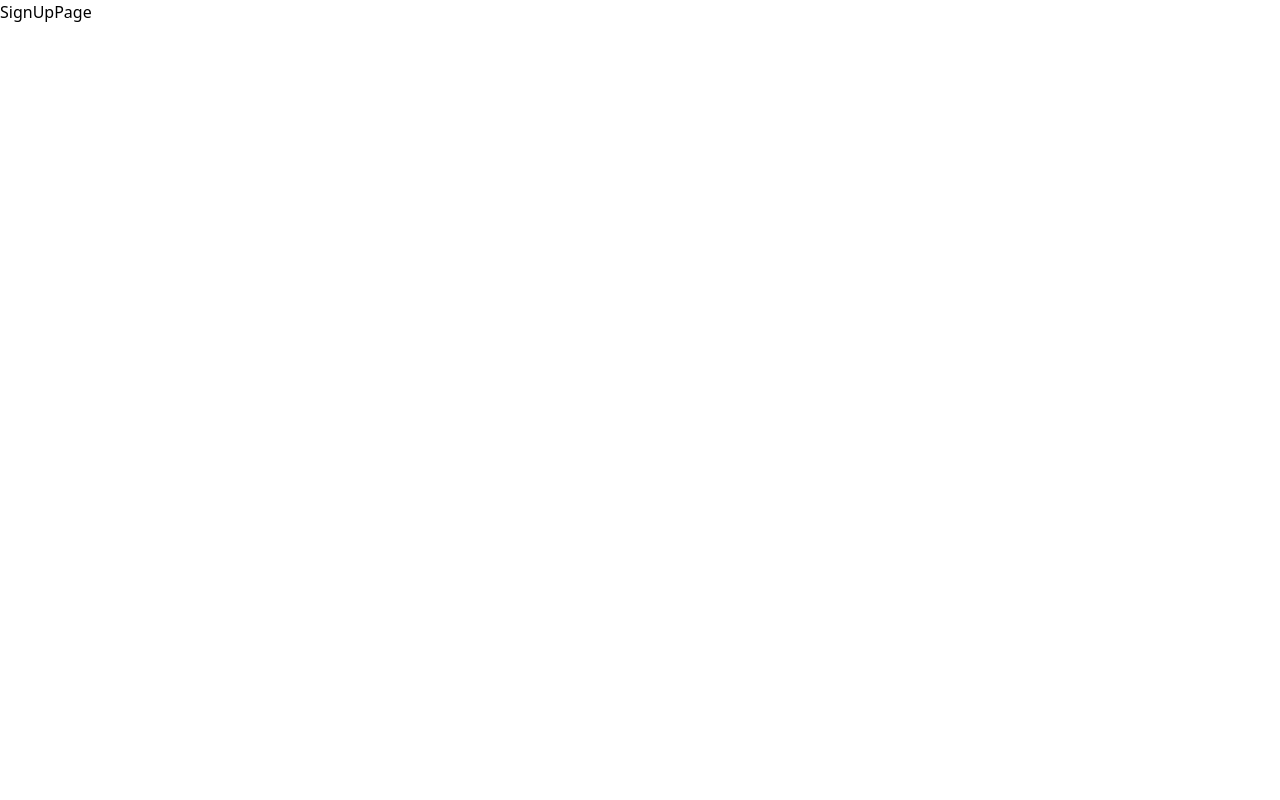
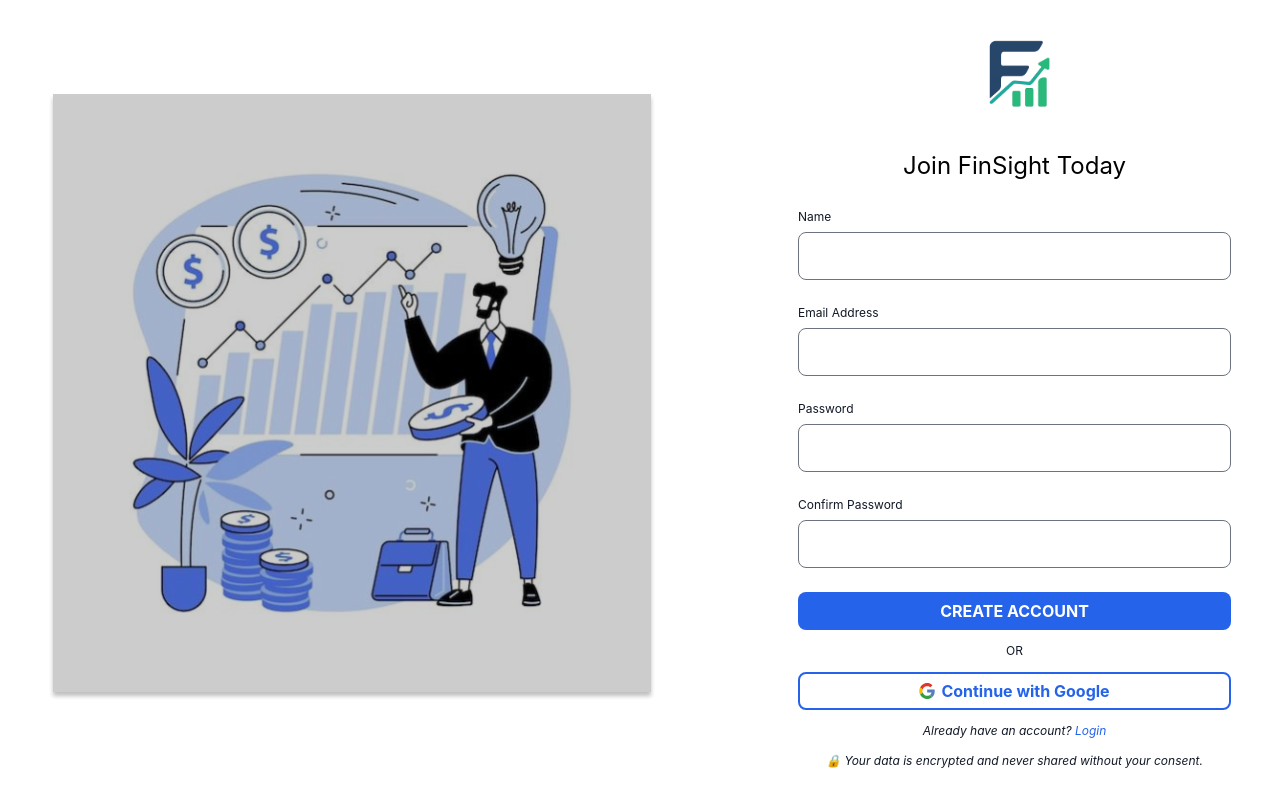
Before and after one commit to ajmal-m/expense-tracker-front-end, a React (Vite) app: page /sign-up in a window 1280 px wide. Built offline with nearby package versions, Linux system fonts and the light colour scheme.

Commit message:
route update

```diff
--- a/src/App.tsx
+++ b/src/App.tsx
@@ -2,15 +2,15 @@ import {Route, Routes} from 'react-router-dom';
 import { lazy, Suspense } from 'react';
 
 const LandingPage = lazy(() => import('./pages/landing-page'));
-const LoginPage = lazy(() => import('./pages/login-page'));
+const SignUpPage = lazy(() => import('./pages/sign-up-page'));
 
 function App() {
   return (
     <>
       <Routes>
         <Route path='/' element={<Suspense fallback={<>Loading...</>}><LandingPage/></Suspense>}/>
-        <Route path='/login' element={<Suspense fallback={<>Loading...</>}><LoginPage/></Suspense>}/>
-        <Route path='/sign-up' element={<>SignUpPage</>}/>
+        <Route path='/login' element={<Suspense fallback={<>Loading...</>}><>Login Page</></Suspense>}/>
+        <Route path='/sign-up' element={<Suspense fallback={<>Loading...</>}><SignUpPage/></Suspense>}/>
       </Routes>
     </>
   )
--- a/src/pages/landing-page.tsx
+++ b/src/pages/landing-page.tsx
@@ -22,24 +22,24 @@ const LandingPage = memo(() => {
                     Track expenses, set budgets, and get real-time financial advice — all in one place.
                 </p>
                 <div className="flex items-center gap-[8px] xs:gap-[32px] mt-[32px]">
+                    <Link to={'/sign-up'}>
                         <button className="
                             cursor-pointer bg-[#2563EB] text-[#FFFFFF]
                             rounded-[50px] w-[124px] h-[45px] font-semibold
                             text-[16px] font-inter
                         ">
-                        <Link to={'/sign-up'}>
                             SIGNUP
+                        </button>
                     </Link>
-                    </button>
+                    <Link to={'/login'}>
                         <button className="
                             cursor-pointer border border-[#2563EB] bg-[#FFFFFF] text-[#2563EB]
                             rounded-[50px] w-[106px] h-[45px] font-semibold
                             text-[16px] font-inter
                         ">
-                        <Link to={'/login'}>
                             LOGIN
+                        </button>
                     </Link>
-                    </button>
                 </div>
             </div>
         </>
--- a/src/pages/login-page.tsx
+++ b/src/pages/sign-up-page.tsx
@@ -5,7 +5,7 @@ import GoogleIcon from '../assets/google_icon.svg';
 import Input from "../components/reusable/input";
 import Label from "../components/reusable/label";
 
-const LoginPage = memo(() => {
+const SignUpPage = memo(() => {
     const [signUpData, useSignUpData] = useState({
         name:"",
         email:"",
@@ -133,4 +133,4 @@ const LoginPage = memo(() => {
     )
 });
 
-export default LoginPage;
+export default SignUpPage;
```
Lines whose indentation alone changed are shown as unchanged.
